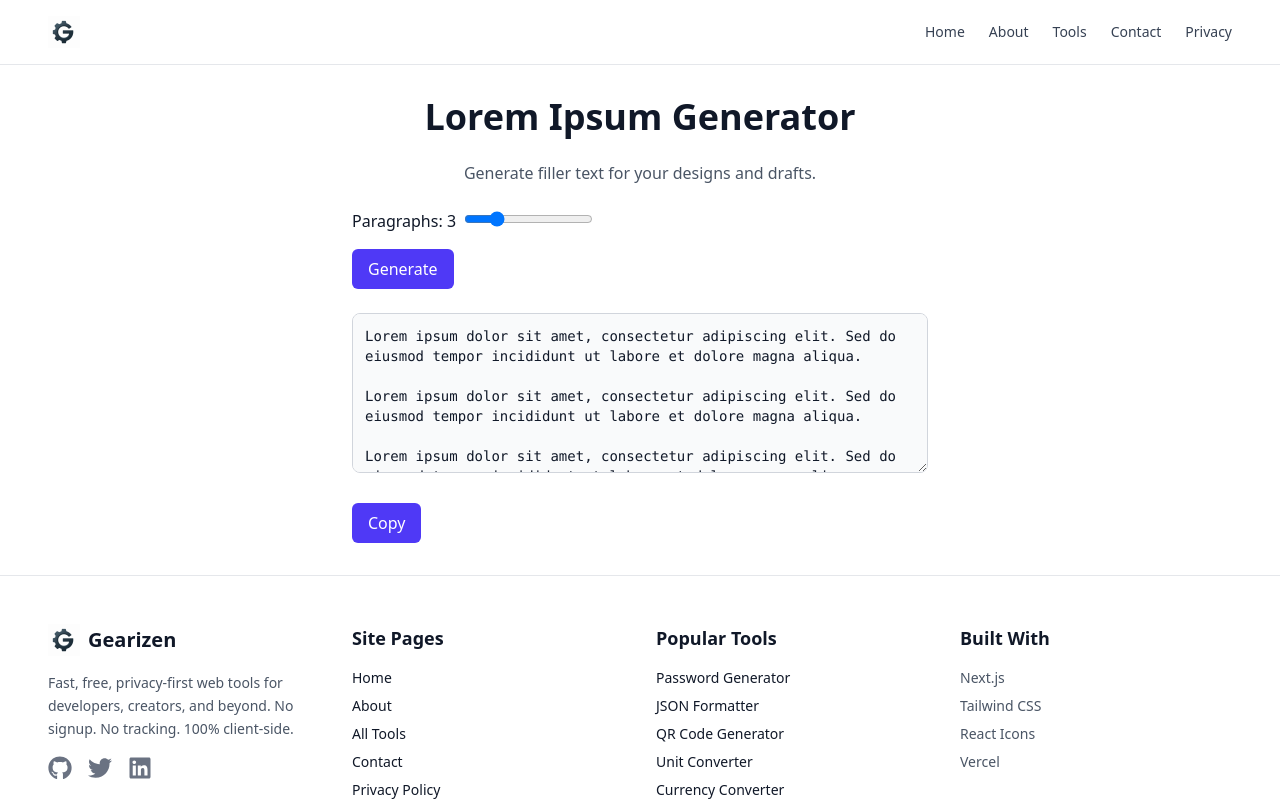
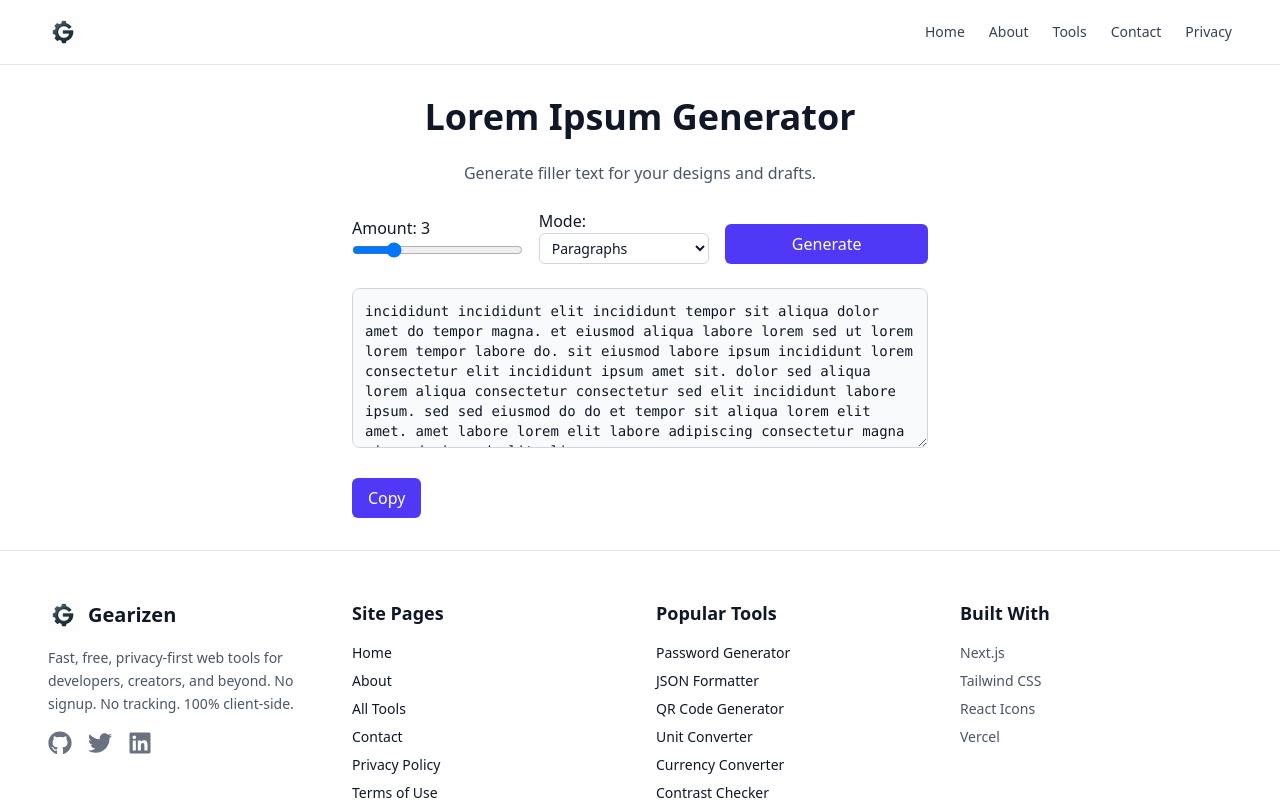
Before and after one commit to tahir-ozcan/gearizen, a Next.js app: page /tools/lorem-ipsum-generator in a window 1280 px wide. Shown: the top 801 px of the page. Built offline with nearby package versions, Linux system fonts and the light colour scheme.

Commit message:
feat: enhance lorem ipsum generator

```diff
--- a/app/tools/lorem-ipsum-generator/lorem-ipsum-generator-client.tsx
+++ b/app/tools/lorem-ipsum-generator/lorem-ipsum-generator-client.tsx
@@ -1,20 +1,20 @@
 "use client";
 
 import { useState, ChangeEvent } from "react";
-
-function generateParagraphs(count: number): string {
-  const text =
-    "Lorem ipsum dolor sit amet, consectetur adipiscing elit. Sed do eiusmod tempor incididunt ut labore et dolore magna aliqua.";
-  return Array.from({ length: count }, () => text).join("\n\n");
-}
+import { generateLorem, LoremMode } from "./lorem-utils";
 
 export default function LoremIpsumGeneratorClient() {
   const [count, setCount] = useState(3);
-  const [output, setOutput] = useState(generateParagraphs(3));
+  const [mode, setMode] = useState<LoremMode>("paragraphs");
+  const [output, setOutput] = useState(generateLorem(3, "paragraphs"));
 
-  const handleGenerate = () => setOutput(generateParagraphs(count));
+  const handleGenerate = () => setOutput(generateLorem(count, mode));
 
-  const handleCount = (e: ChangeEvent<HTMLInputElement>) => setCount(Number(e.target.value));
+  const handleCount = (e: ChangeEvent<HTMLInputElement>) =>
+    setCount(Number(e.target.value));
+
+  const handleMode = (e: ChangeEvent<HTMLSelectElement>) =>
+    setMode(e.target.value as LoremMode);
 
   const copy = async () => {
     if (!output) return;
@@ -30,23 +30,38 @@ export default function LoremIpsumGeneratorClient() {
     <section className="space-y-6 max-w-xl mx-auto">
       <h1 className="text-4xl font-extrabold text-center mb-6">Lorem Ipsum Generator</h1>
       <p className="text-center text-gray-600">Generate filler text for your designs and drafts.</p>
-      <label className="block mb-4">
-        <span className="mr-2 font-medium">Paragraphs: {count}</span>
+      <div className="flex flex-col sm:flex-row sm:items-end gap-4">
+        <label className="flex-1 block">
+          <span className="mr-2 font-medium">Amount: {count}</span>
           <input
             type="range"
             min={1}
             max={10}
             value={count}
             onChange={handleCount}
+            className="w-full"
           />
+        </label>
+        <label className="flex-1 block">
+          <span className="mr-2 font-medium">Mode:</span>
+          <select
+            value={mode}
+            onChange={handleMode}
+            className="w-full border border-gray-300 rounded-md px-2 py-1 text-sm focus:outline-none focus:ring-2 focus:ring-indigo-500"
+          >
+            <option value="paragraphs">Paragraphs</option>
+            <option value="sentences">Sentences</option>
+            <option value="words">Words</option>
+          </select>
         </label>
         <button
           type="button"
           onClick={handleGenerate}
-        className="px-4 py-2 bg-indigo-600 text-white rounded-md hover:bg-indigo-700 focus:outline-none focus:ring-2 focus:ring-indigo-500"
+          className="flex-1 px-4 py-2 bg-indigo-600 text-white rounded-md hover:bg-indigo-700 focus:outline-none focus:ring-2 focus:ring-indigo-500"
         >
           Generate
         </button>
+      </div>
       <textarea
         readOnly
         value={output}
--- /dev/null
+++ b/app/tools/lorem-ipsum-generator/lorem-utils.ts
@@ -0,0 +1,32 @@
+export type LoremMode = 'paragraphs' | 'sentences' | 'words';
+
+const baseWords = [
+  'lorem', 'ipsum', 'dolor', 'sit', 'amet', 'consectetur',
+  'adipiscing', 'elit', 'sed', 'do', 'eiusmod', 'tempor', 'incididunt',
+  'ut', 'labore', 'et', 'dolore', 'magna', 'aliqua'
+];
+
+function randomWord() {
+  return baseWords[Math.floor(Math.random() * baseWords.length)];
+}
+
+export function generateLorem(count: number, mode: LoremMode): string {
+  if (count <= 0) return '';
+  switch (mode) {
+    case 'words':
+      return Array.from({ length: count }, randomWord).join(' ');
+    case 'sentences': {
+      const sentence = () =>
+        Array.from({ length: 12 }, randomWord).join(' ') + '.';
+      return Array.from({ length: count }, sentence).join(' ');
+    }
+    case 'paragraphs':
+    default: {
+      const para = () =>
+        Array.from({ length: 6 }, () =>
+          Array.from({ length: 12 }, randomWord).join(' ') + '.'
+        ).join(' ');
+      return Array.from({ length: count }, para).join('\n\n');
+    }
+  }
+}
```
Also changed, not shown: 2 other files (tests, documents, lock files or other folders). Lines whose indentation alone changed are shown as unchanged.
